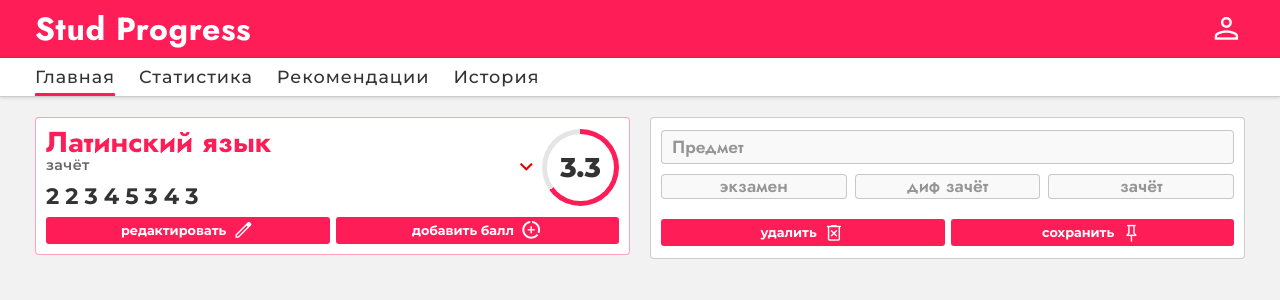
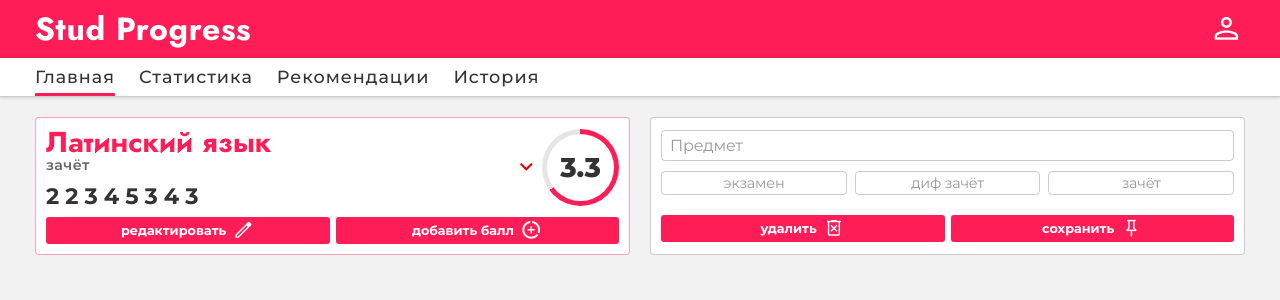
Before and after one commit to al-isker/stud-progress, a React (Vite) app: page / in a window 1280 px wide. Both pictures are taken after a click on the button "add_box". Shown: the top 300 px of the page. Built offline with nearby package versions, Linux system fonts and the light colour scheme.

Commit message:
restyle input text in new-subject

```diff
--- a/src/components/subjectInputRadio/subject-input-radio.css
+++ b/src/components/subjectInputRadio/subject-input-radio.css
@@ -8,22 +8,24 @@
   display: flex;
   justify-content: center;
   align-items: center;
-  padding: 3px 5px;
+  padding: 4px 5px;
+  border-style: solid;
+  border-width: 1px;
   border-radius: 4px;
-  background-color: rgba(0, 0, 0, 0.025);
   transition: 0.15s;
   text-align: center;
-  font-family: Jost, sans-serif;
-  font-size: 1.1em;
-  font-weight: 600;
-  border: rgba(0, 0, 0, 0.2) solid 1.5px;
+  font-family: Montserrat, sans-serif;
+  font-size: 0.9em;
+  font-weight: 400;
+  letter-spacing: -0.2px;
+  border-color: rgba(0, 0, 0, 0.2);
   color: rgba(0, 0, 0, 0.4);
 }
 .subject-input-radio__item:hover {
   cursor: pointer;
 }
 .subject-input-radio__item_active {
-  border: #15a58e solid 1.5px;
+  border-color: rgba(0, 0, 0, 0.5);
   color: rgba(0, 0, 0, 0.75);
 }
 .subject-input-radio__input {
--- a/src/components/subjectInputRadio/subject-input-radio.scss
+++ b/src/components/subjectInputRadio/subject-input-radio.scss
@@ -10,17 +10,19 @@
     display: flex;
     justify-content: center;
     align-items: center;
-    padding: 3px 5px;
+    padding: 4px 5px;
+    border-style: solid;
+    border-width: 1px;
     border-radius: 4px;
-    background-color: transparentize($black, 0.975);
     transition: 0.15s;
 
     text-align: center;
-    font-family: Jost, sans-serif;
-    font-size: 1.1em;
-    font-weight: 600;
+    font-family: Montserrat, sans-serif;
+    font-size: 0.9em;
+    font-weight: 400;
+    letter-spacing: -0.2px;
 
-    border: transparentize($black, 0.8) solid 1.5px;
+    border-color: transparentize($black, 0.8);
     color: transparentize($black, 0.6);
 
     &:hover {
@@ -28,7 +30,7 @@
     }
 
     &_active {
-      border: $turquoise solid 1.5px;
+      border-color: transparentize($black, 0.5);
       color: transparentize($black, 0.25);
     }
   }
--- a/src/components/subjectInputText/subject-input-text.css
+++ b/src/components/subjectInputText/subject-input-text.css
@@ -3,68 +3,66 @@
 }
 .subject-input-text__input {
   width: 100%;
-  padding: 3px 10px;
+  padding: 5px 35px 5px 8px;
+  border-style: solid;
+  border-width: 1px;
   border-radius: 4px;
-  background-color: rgba(0, 0, 0, 0.025);
   transition: 0.2s;
-  font-family: Jost, sans-serif;
-  font-size: 1.1em;
-  font-weight: 600;
-  border: rgba(0, 0, 0, 0.2) solid 1.5px;
-  color: rgba(0, 0, 0, 0.75);
+  font-family: Montserrat, sans-serif;
+  font-size: 1em;
+  font-weight: 400;
+  letter-spacing: -0.2px;
+  color: rgba(0, 0, 0, 0.8);
+  border-color: rgba(0, 0, 0, 0.2);
 }
 .subject-input-text__input::placeholder {
   color: rgba(0, 0, 0, 0.4);
 }
-.subject-input-text__input_default:focus {
-  border: rgba(0, 0, 0, 0.7) solid 1.5px;
+.subject-input-text__input:focus {
+  border-color: rgba(0, 0, 0, 0.7);
+}
+.subject-input-text__input_valid {
+  border-color: rgba(0, 0, 0, 0.5);
 }
 .subject-input-text__input_invalid {
-  border: #e30101 solid 1.5px;
+  border-color: #e30101 solid 1px;
 }
 .subject-input-text__input_invalid:focus {
-  border: #e30101 solid 1.5px;
-}
-.subject-input-text__input_valid {
-  border: #15a58e solid 1.5px;
-}
-.subject-input-text__input_valid:focus {
-  border: rgba(0, 0, 0, 0.7) solid 1.5px;
+  border-color: #e30101;
 }
 .subject-input-text__icon:after {
   position: absolute;
   top: 18%;
-  right: 10px;
+  right: 8px;
   content: "";
+  color: #12ceb0;
   font-size: 0.9em;
-  color: #15a58e;
   font-variation-settings: "FILL" 1, "wght" 300, "GRAD" 0, "opsz" 24;
 }
 .subject-input-text__icon_default:after {
   content: "";
 }
+.subject-input-text__icon_valid:after {
+  color: #12ceb0;
+  content: "check_circle";
+}
 .subject-input-text__icon_invalid:after {
   color: #e30101;
   content: "warning";
 }
-.subject-input-text__icon_valid {
-  color: #15a58e;
-}
-.subject-input-text__icon_valid:after {
-  content: "check_circle";
-}
 .subject-input-text__suggest {
   width: 100%;
-  padding: 3px 10px;
+  padding: 3px 8px;
   position: absolute;
   top: 1.6em;
-  background-color: #f9f9f9;
-  border: rgba(0, 0, 0, 0.5) solid 1px;
+  background-color: rgb(255, 255, 255);
+  border: rgba(0, 0, 0, 0.7) solid 1px;
   border-radius: 4px;
-  font-family: Jost, sans-serif;
-  font-size: 1.1em;
-  font-weight: 600;
   color: rgba(0, 0, 0, 0.75);
+  font-family: Montserrat, sans-serif;
+  font-size: 1em;
+  font-weight: 400;
+  letter-spacing: -0.2px;
 }
 
 /*# sourceMappingURL=subject-input-text.css.map */
--- a/src/components/subjectInputText/subject-input-text.scss
+++ b/src/components/subjectInputText/subject-input-text.scss
@@ -5,39 +5,36 @@
 
   &__input {
     width: 100%;
-    padding: 3px 10px;
+    padding: 5px 35px 5px 8px;
+    border-style: solid;
+    border-width: 1px;
     border-radius: 4px;
-    background-color: transparentize($black, 0.975);
     transition: 0.2s;
 
-    font-family: Jost, sans-serif;
-    font-size: 1.1em;
-    font-weight: 600;
+    font-family: Montserrat, sans-serif;
+    font-size: 1em;
+    font-weight: 400;
+    letter-spacing: -0.2px;
 
-    border: transparentize($black, 0.8) solid 1.5px;
-    color: transparentize($black, 0.25);
+    color: transparentize($black, 0.2);
+    border-color: transparentize($black, 0.8);
 
     &::placeholder {
       color: transparentize($black, 0.6);
     }
 
-    &_default {
-      &:focus {
-        border: transparentize($black, 0.3) solid 1.5px;
-      }
+    &:focus {
+      border-color: transparentize($black, 0.3);
+    }
+
+    &_valid {
+      border-color: transparentize($black, 0.5);
     }
 
     &_invalid {
-      border: $red solid 1.5px;
+      border-color: $red solid 1px;
       &:focus {
-        border: $red solid 1.5px;
-      }
-    }
-
-    &_valid {
-      border: $turquoise solid 1.5px;
-      &:focus {
-        border: transparentize($black, 0.3) solid 1.5px;
+        border-color: $red;
       }
     }
   }
@@ -46,11 +43,11 @@
     &:after {
       position: absolute;
       top: 18%;
-      right: 10px;
+      right: 8px;
 
       content: '';
+      color: $turquoise;
       font-size: 0.9em;
-      color: $turquoise;
       font-variation-settings:
               'FILL' 1,
               'wght' 300,
@@ -64,35 +61,36 @@
       }
     }
 
+    &_valid {
+      &:after {
+        color: $turquoise;
+        content: 'check_circle';
+      }
+    }
+
     &_invalid {
       &:after {
         color: $red;
         content: 'warning';
       }
     }
-    &_valid {
-      color: $turquoise;
-      &:after {
-        content: 'check_circle';
-      }
-    }
   }
-
 
   &__suggest {
     width: 100%;
-    padding: 3px 10px;
+    padding: 3px 8px;
     position: absolute;
     top: 1.6em;
 
-    background-color: mix($black, $white, 2.5%);
-    border: transparentize($black, 0.5) solid 1px;
+    background-color: $white;
+    border: transparentize($black, 0.3) solid 1px;
     border-radius: 4px;
 
-    font-family: Jost, sans-serif;
-    font-size: 1.1em;
-    font-weight: 600;
     color: transparentize($black, 0.25);
+    font-family: Montserrat, sans-serif;
+    font-size: 1em;
+    font-weight: 400;
+    letter-spacing: -0.2px;
 
   }
 }
--- a/src/styles/colors.scss
+++ b/src/styles/colors.scss
@@ -8,8 +8,7 @@ $main-color: rgb(255, 29, 87);
 
 $red: #e30101;
 $green: #08ef0b;
-$burgundy: #a81616;
-$turquoise: #15a58e;
+$turquoise: #12ceb0;
 
 
 // под инпут
```
Also changed, not shown: 2 other files (tests, documents, lock files or other folders).
